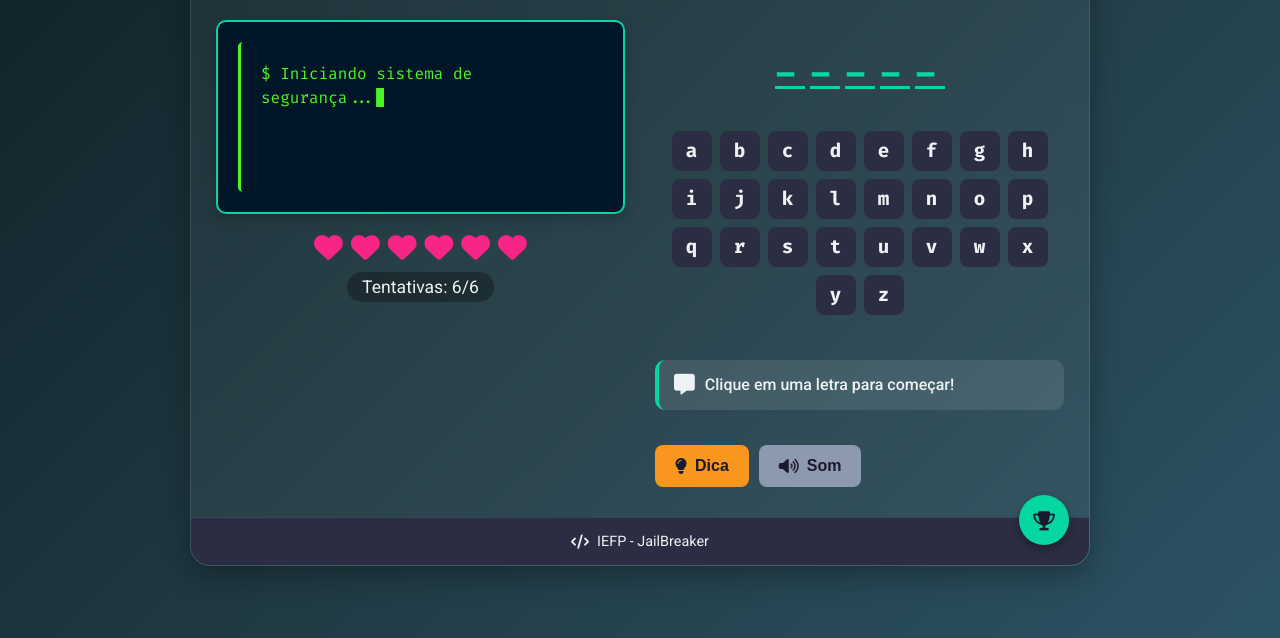
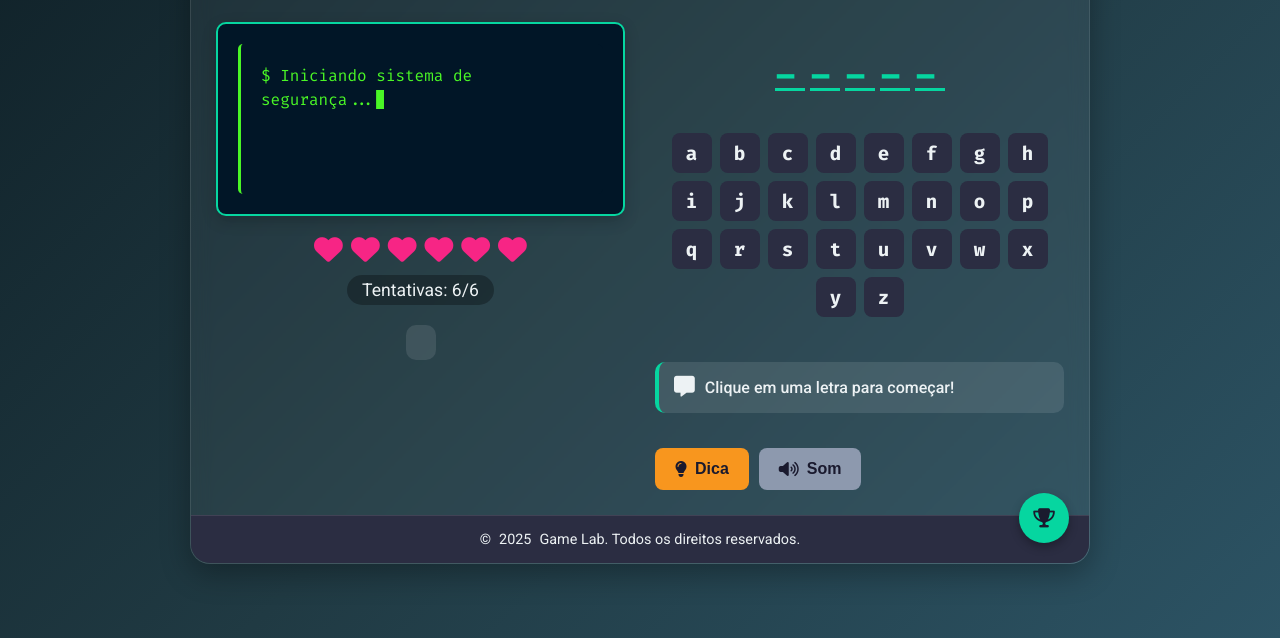
Before and after one commit to JulyDuds/jailbreaker_game, a plain HTML site: page index.html in a window 1280 px wide. Shown: the part 162-800 px from the top of the page. Drawn offline with Linux system fonts and the light colour scheme.

Commit message:
Update index.html (dica footer)

```diff
--- a/index.html
+++ b/index.html
@@ -21,7 +21,7 @@
             </div>
         </header>
 
-        <main class="game-area">
+                <main class="game-area">
             <section class="forca-section">
                 <div class="forca-container">
                     <pre id="forca-display"></pre>
@@ -29,6 +29,11 @@
                 <div class="lives">
                     <div class="hearts" id="hearts"></div>
                     <span class="attempts">Tentativas: <span id="remaining-attempts">6</span>/6</span>
+                    <div class="message-box">
+                    <p class="hint-text" id="current-hint"></p>
+
+                </div>
+
                 </div>
             </section>
 
@@ -57,7 +62,7 @@
                 </div>
             </section>
         </main>
-<p class="hint-text" id="current-hint"></p>
+
         <div class="ranking-container hidden" id="ranking">
             <h3><i class="fas fa-crown"></i> Ranking</h3>
             <ol id="ranking-list"></ol>
@@ -70,11 +75,16 @@
         </button>
 
         <footer class="footer">
-            <p><i class="fas fa-code"></i> IEFP - JailBreaker</p>
+            <p>&copy; <span id="current-year"></span> Game Lab. Todos os direitos reservados.</p>
+
 
         </footer>
     </div>
 
+    <script>
+        document.getElementById('current-year').textContent = new Date().getFullYear();
+    </script>
+
     <script src="script.js"></script>
 </body>
 </html>
```
